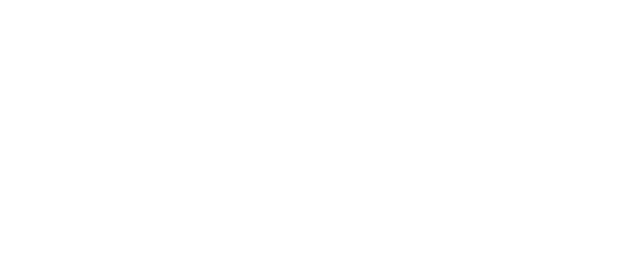
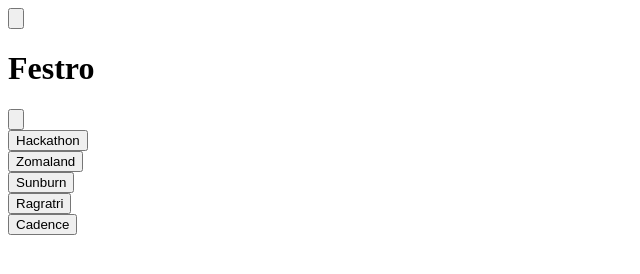
Before and after one commit to indranilsen2004/IIC_Festro, a plain HTML site: page index.html in a window 1280 px wide. Shown: the whole page, without its empty margins (0-640 px from the left). Drawn offline with Linux system fonts and the light colour scheme.

Commit message:
Basic str

```diff
--- a/index.html
+++ b/index.html
@@ -1,10 +1,21 @@
 <!DOCTYPE html>
-<html lang="en">
+<html lang="en" class="head">
   <head>
     <meta charset="UTF-8" />
     <meta name="viewport" content="width=device-width, initial-scale=1.0" />
     <title>Festro</title>
     <link rel="stylesheet" href="stylesheet.css" />
+    <div>
+      <button><img src="" alt="" /></button>
+      <h1>Festro</h1>
+      <button><img src="" alt="" /></button>
+    </div>
   </head>
-  <body></body>
+  <body>
+    <div><button class="hackathon">Hackathon</button></div>
+    <div><button class="zomaland">Zomaland</button></div>
+    <div><button class="sunburn">Sunburn</button></div>
+    <div><button class="ragratri">Ragratri</button></div>
+    <div><button class="cadence">Cadence</button></div>
+  </body>
 </html>
```
Also changed, not shown: checkout.html (added).
